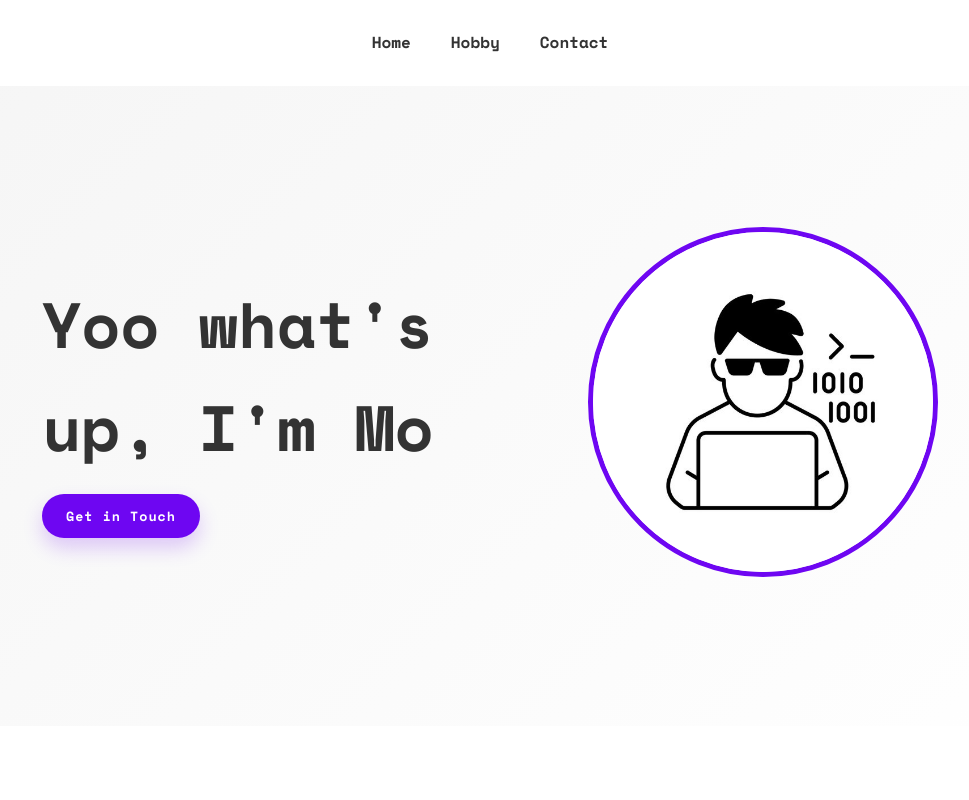
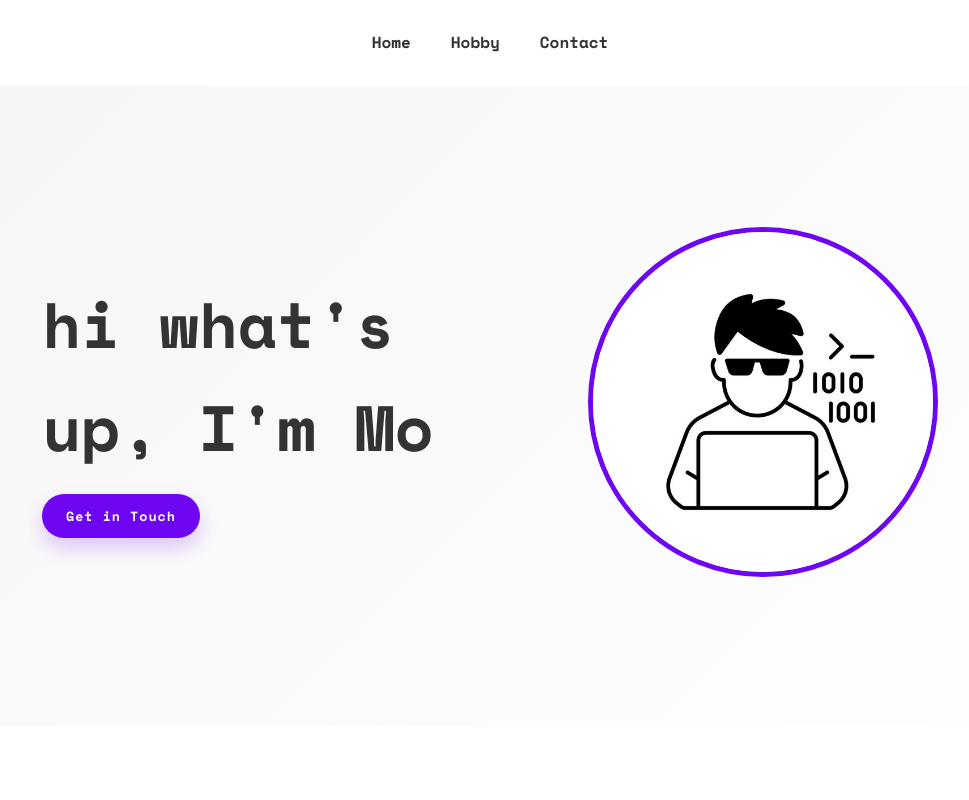
Before and after one commit to Mohammed-Fedaily/Portfolio, a website: page index.html in a window 1280 px wide. Shown: the top 800 px of the page, without its empty margins (150-1119 px from the left). Drawn offline with nearby package versions, Linux system fonts and the light colour scheme.

Commit message:
Description des modifications effectuées

```diff
--- a/index.html
+++ b/index.html
@@ -19,7 +19,7 @@
 
     <section class="hero">
       <div class="hero-content">
-        <h1>Yoo what's up, I'm Mo</h1>
+        <h1>hi what's up, I'm Mo</h1>
         <button>Get in Touch</button>
       </div>
       <div class="hero-image">
```
